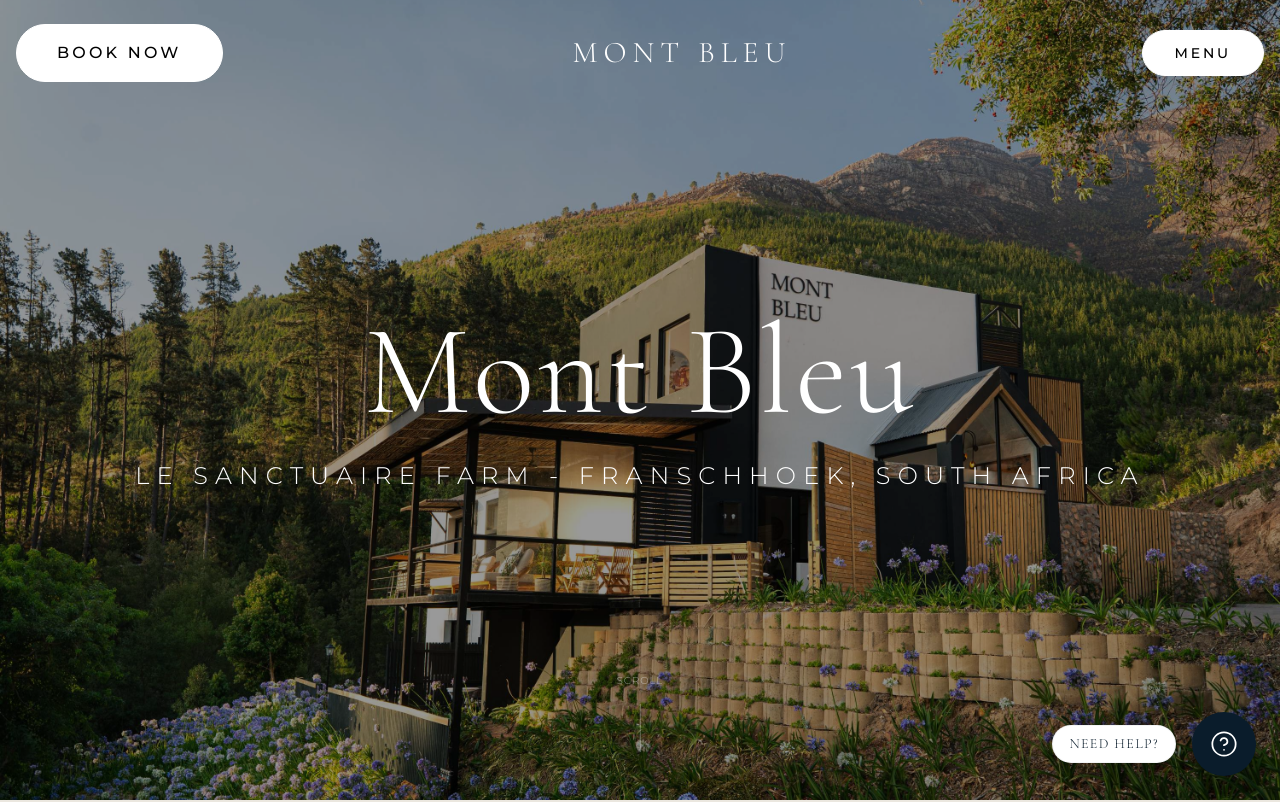
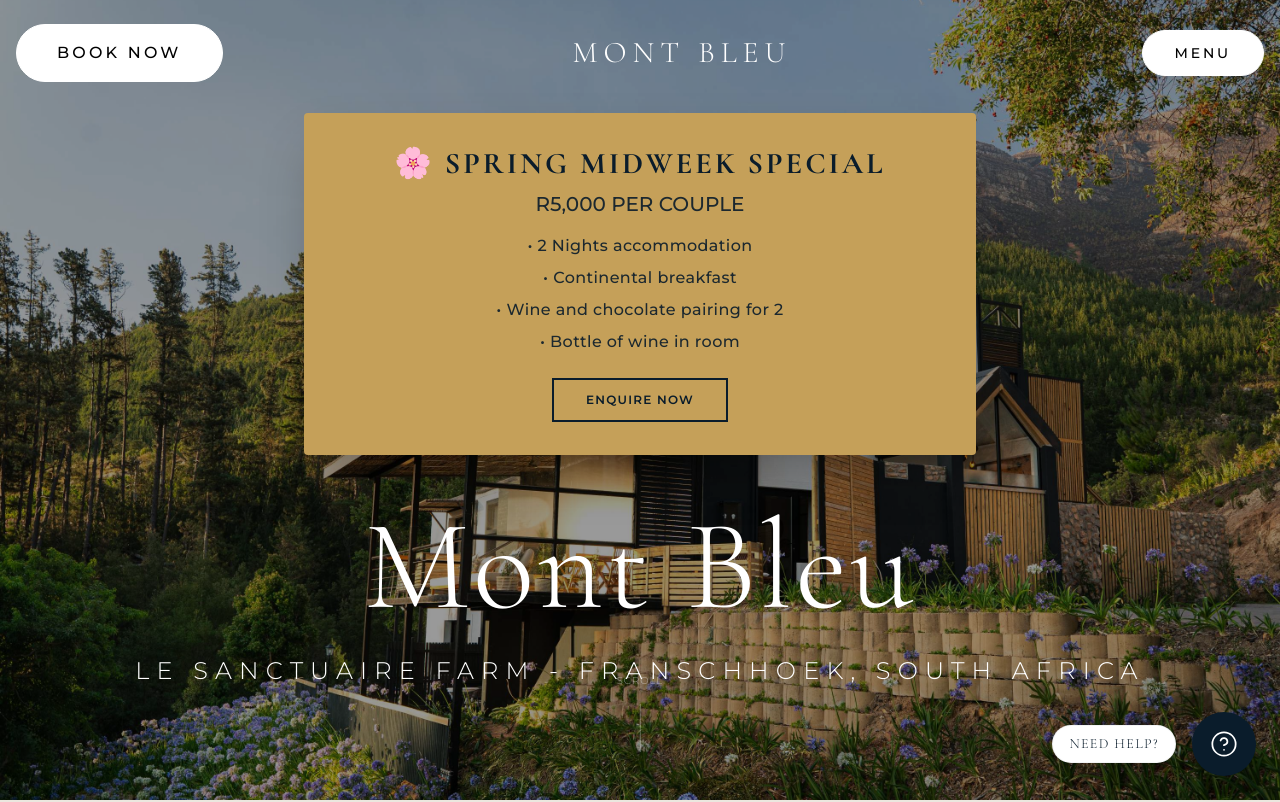
Before and after one commit to matthewblewett-hub/montbleu, a React (Vite) app: page / in a window 1280 px wide. Shown: the top 802 px of the page. Built offline with nearby package versions, Linux system fonts and the light colour scheme.

Commit message:
Reinstate banner for Spring Midweek Special

```diff
--- a/src/pages/Home.tsx
+++ b/src/pages/Home.tsx
@@ -36,7 +36,29 @@
                     style={{ opacity: textOpacity }}
                     className="container mx-auto px-6 relative z-10 text-center text-white flex flex-col items-center"
                 >
-
+                    {/* Prominent Spring Package Block */}
+                    <motion.div
+                         initial={{ opacity: 0, y: -20 }}
+                         animate={{ opacity: 1, y: 0 }}
+                         transition={{ duration: 1, delay: 0.6, ease: "easeOut" }}
+                         className="w-full max-w-2xl mb-12"
+                    >
+                        <div className="block bg-sanctuary-gold text-sanctuary-blue p-6 md:p-8 rounded-sm shadow-2xl transition-all duration-500 border border-transparent">
+                            <span className="block text-xl md:text-3xl font-serif mb-4 uppercase tracking-widest font-bold">
+                                🌸 Spring Midweek Special <br/>
+                                <span className="text-lg md:text-xl font-sans font-medium tracking-normal mt-2 block opacity-90">R5,000 per couple</span>
+                            </span>
+                            <ul className="text-sm md:text-base font-medium opacity-90 tracking-wide list-none space-y-2 mb-6">
+                                <li>• 2 Nights accommodation</li>
+                                <li>• Continental breakfast</li>
+                                <li>• Wine and chocolate pairing for 2</li>
+                                <li>• Bottle of wine in room</li>
+                            </ul>
+                            <a href="mailto:info@lesanctuaire.co.za?subject=Spring%20Midweek%20Special%20Enquiry" className="inline-block border-2 border-sanctuary-blue px-8 py-3 uppercase tracking-widest text-xs font-bold hover:bg-sanctuary-blue hover:text-white transition-colors duration-300">
+                                Enquire Now
+                            </a>
+                        </div>
+                    </motion.div>
 
                     <motion.h1
                         initial={{ opacity: 0, y: 30 }}
```
